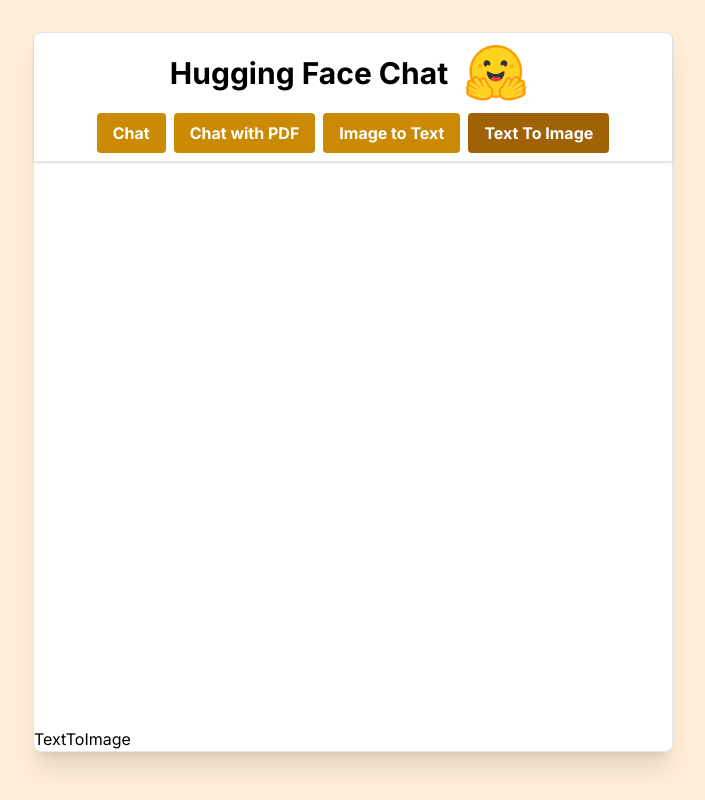
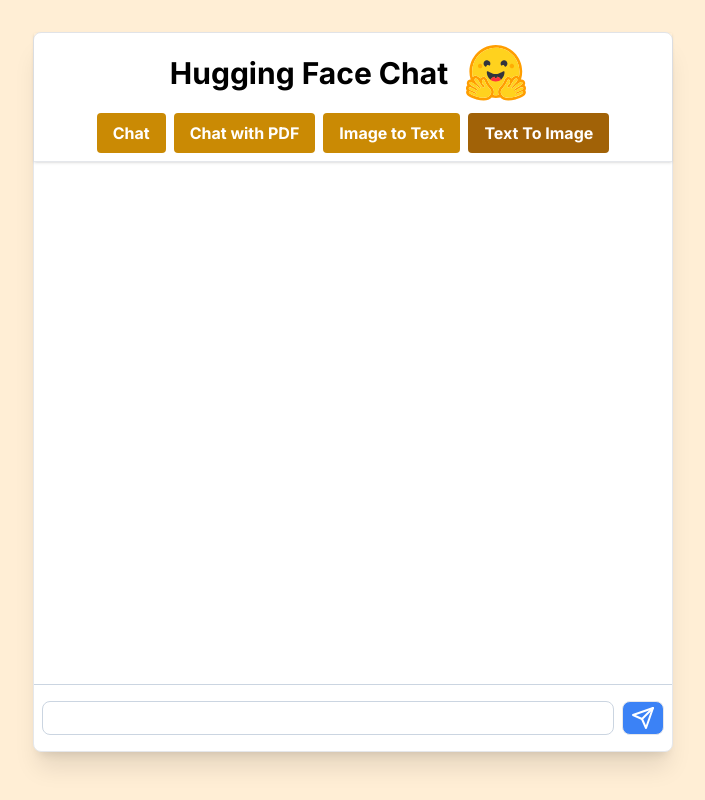
Before and after one commit to eltatata/Nextjs-HuggingFace-Chat, a Next.js app: page /ttimg in a window 1280 px wide. Shown: the whole page, without its empty margins (287-992 px from the left). Built offline with nearby package versions, Linux system fonts and the light colour scheme.

Commit message:
text to image ui

```diff
--- a/src/app/imgtt/page.tsx
+++ b/src/app/imgtt/page.tsx
@@ -3,7 +3,7 @@
 import { Message } from '@/type';
 import { useState } from 'react';
 
-import ImageToTextForm from '@/components/forms/imgtt';
+import ImageToTextForm from '@/components/forms/imgtt-form';
 import Messages from '@/components/ui/messages';
 
 export default function ImageToText() {
--- a/src/app/ttimg/page.tsx
+++ b/src/app/ttimg/page.tsx
@@ -1,7 +1,69 @@
-import React from 'react'
+"use client"
+
+import { Message } from '@/type';
+import { useState } from 'react';
+
+import Messages from "@/components/ui/messages"
+import TextToImageForm from '@/components/forms/ttimg-form';
 
 export default function TextToImage() {
+  const [messages, setMessages] = useState<Message[]>([]);
+  const [input, setInput] = useState<string>('');
+  const [loading, setLoading] = useState<boolean>(false);
+
+  const handleChange = (e: React.ChangeEvent<HTMLInputElement>) => {
+    setInput(e.target.value);
+  };
+
+  const handleFormSubmit = async (e: React.FormEvent<HTMLFormElement>) => {
+    e.preventDefault();
+    if (!input) return;
+
+    try {
+      setLoading(true);
+      setMessages((prev: Message[]) => [
+        ...prev,
+        {
+          role: 'user',
+          content: input,
+        },
+      ]);
+
+      const response = await fetch('/api/ttimg', {
+        method: 'POST',
+        headers: {
+          'Content-Type': 'application/json',
+        },
+        body: JSON.stringify({ input }),
+      });
+
+      if (response.ok) {
+        const data = await response.blob();
+        const blobURL = URL.createObjectURL(data);
+        setMessages((prev: Message[]) => [
+          ...prev,
+          {
+            role: 'bot',
+            content: blobURL,
+          },
+        ]);
+      }
+    } catch (error) {
+      console.log(error);
+    } finally {
+      setLoading(false);
+    }
+  };
+
   return (
-    <div>TextToImage</div>
+    <>
+      <Messages messages={messages} />
+      <TextToImageForm
+        handleFormSubmit={handleFormSubmit}
+        setInput={handleChange}
+        loading={loading}
+        input={input}
+      />
+    </>
   )
 }
--- /dev/null
+++ b/src/components/forms/ttimg-form.tsx
@@ -0,0 +1,28 @@
+import React from 'react'
+import Form from '../ui/form'
+import Button from '../ui/button';
+
+interface TextToImageFormProps {
+  handleFormSubmit: (event: React.FormEvent<HTMLFormElement>) => void;
+  setInput: (event: React.ChangeEvent<HTMLInputElement>) => void;
+  input: string;
+  loading: boolean;
+}
+
+export default function TextToImageForm({ handleFormSubmit, setInput, loading, input }: TextToImageFormProps) {
+  return (
+    <Form handleFormSubmit={handleFormSubmit}>
+      <input
+        type="text"
+        value={input}
+        className="flex-1 py-1 px-2 font-medium border border-slate-300 focus:outline-none focus:border-slate-500 rounded-lg"
+        onChange={setInput}
+        disabled={loading}
+      />
+      <Button
+        loading={loading}
+        disabled={loading}
+      />
+    </Form>
+  )
+}
```
Also changed, not shown: src/components/forms/imgtt-form.tsx (renamed from src/components/forms/imgtt.tsx).
